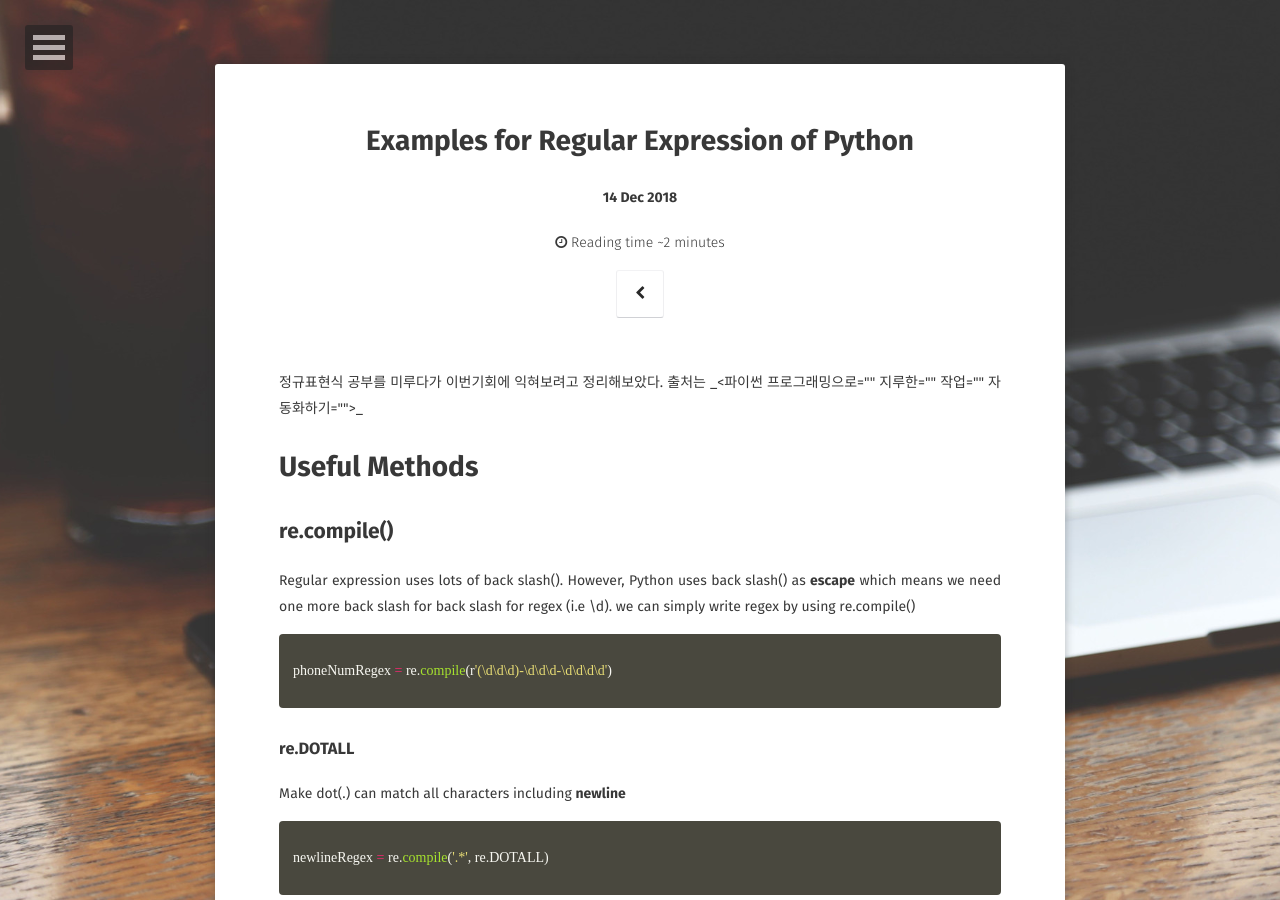
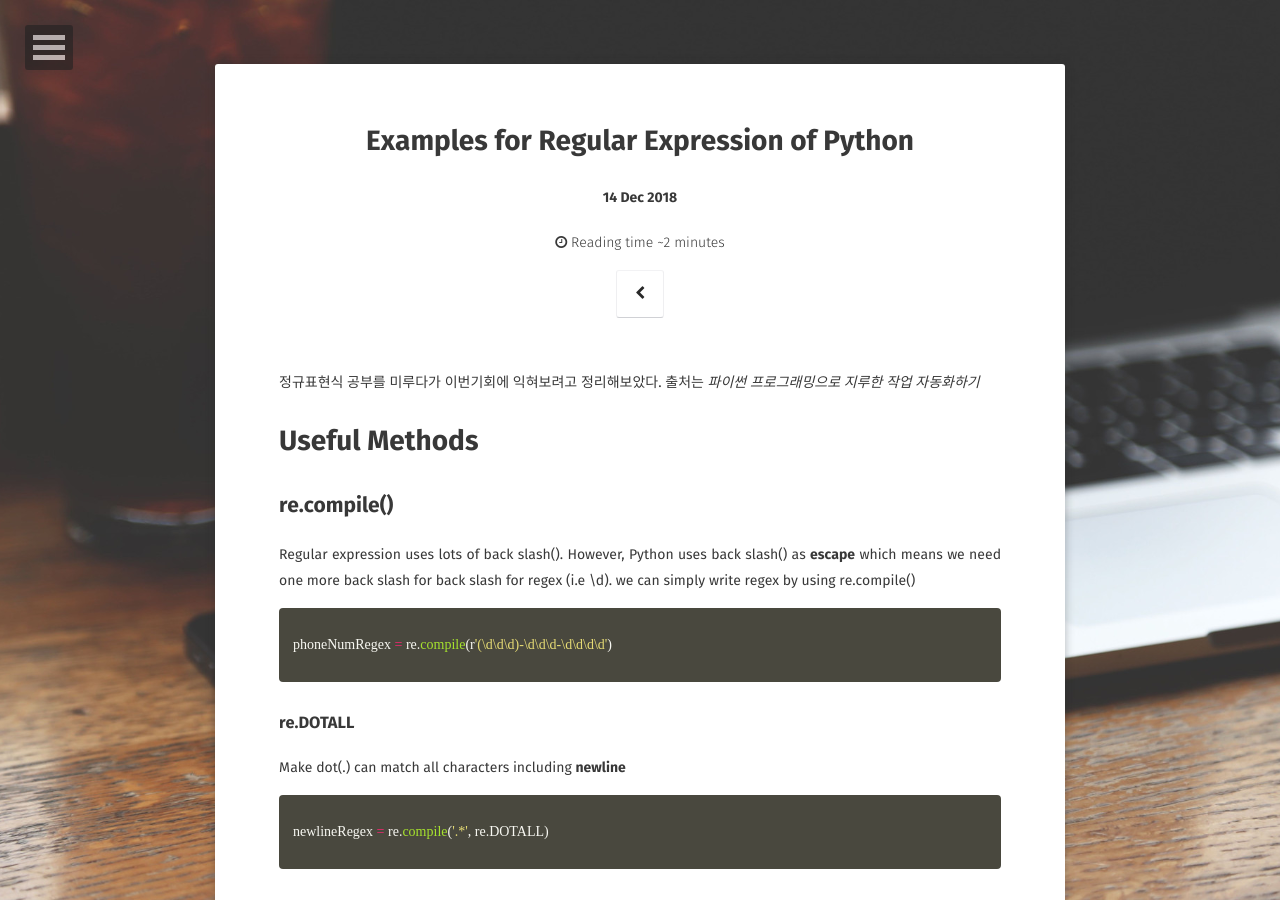
Before and after one commit to haleyyyblue/haleyyyblue.github.io, a Jekyll site: the page built from _posts/2018-12-14-python-regularexpression.md, in a window 1280 px wide and 900 px high. Built offline with Jekyll 4.4.1, drawn with Linux system fonts in a browser that asks for light colours; some web fonts are replaced; comment, search, counter and statistics services are not loaded; part of the change alters nothing that is shown.

Commit message:
fix italic bug

```diff
--- a/_posts/2018-12-14-python-regularexpression.md
+++ b/_posts/2018-12-14-python-regularexpression.md
@@ -9,7 +9,7 @@ tag:
 comments: true
 ---
 정규표현식 공부를 미루다가 이번기회에 익혀보려고 정리해보았다.
-출처는 _<파이썬 프로그래밍으로 지루한 작업 자동화하기>_
+출처는 _파이썬 프로그래밍으로 지루한 작업 자동화하기_
 # Useful Methods
 ## re.compile()
 Regular expression uses lots of back slash(\).
```
